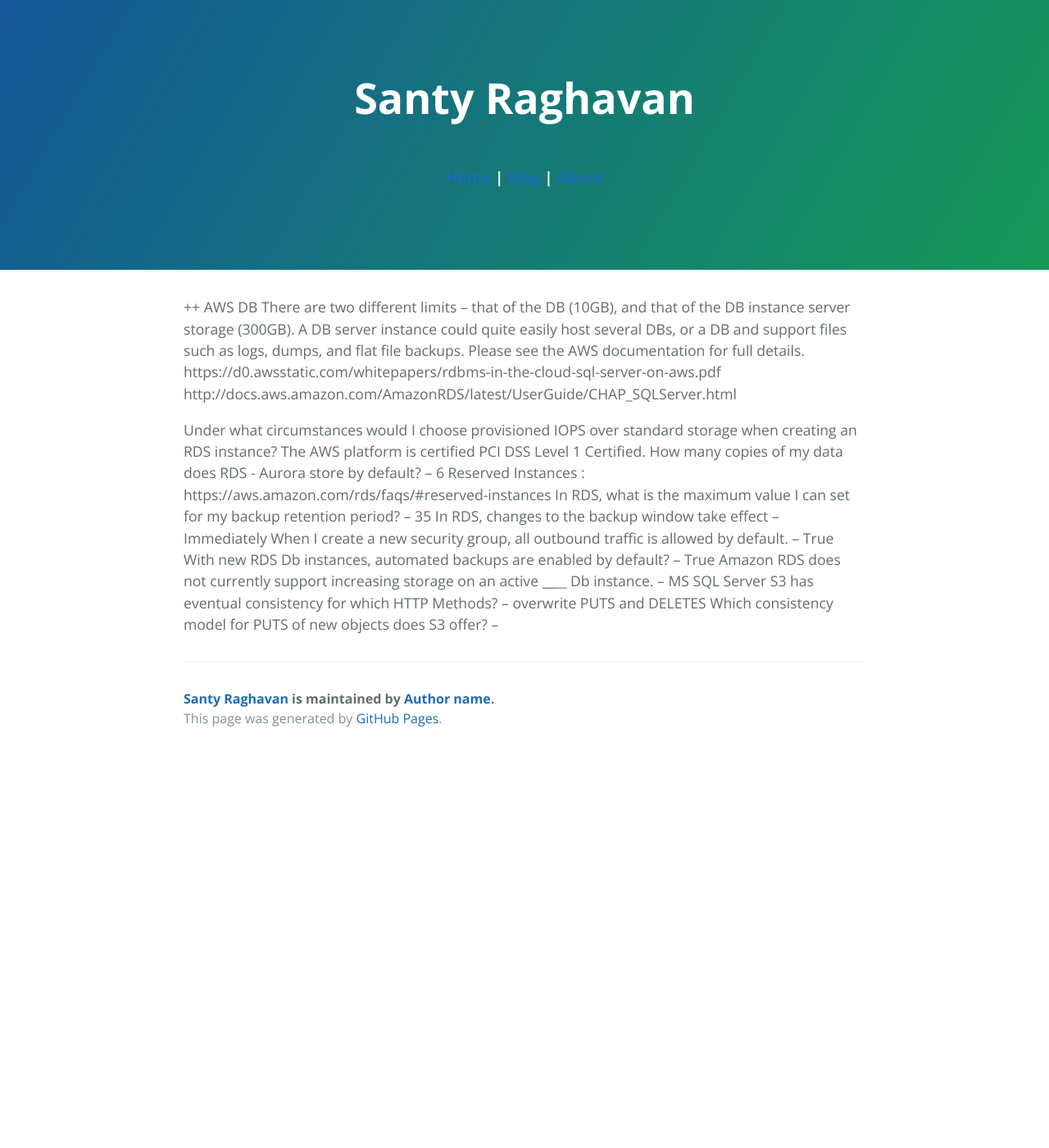
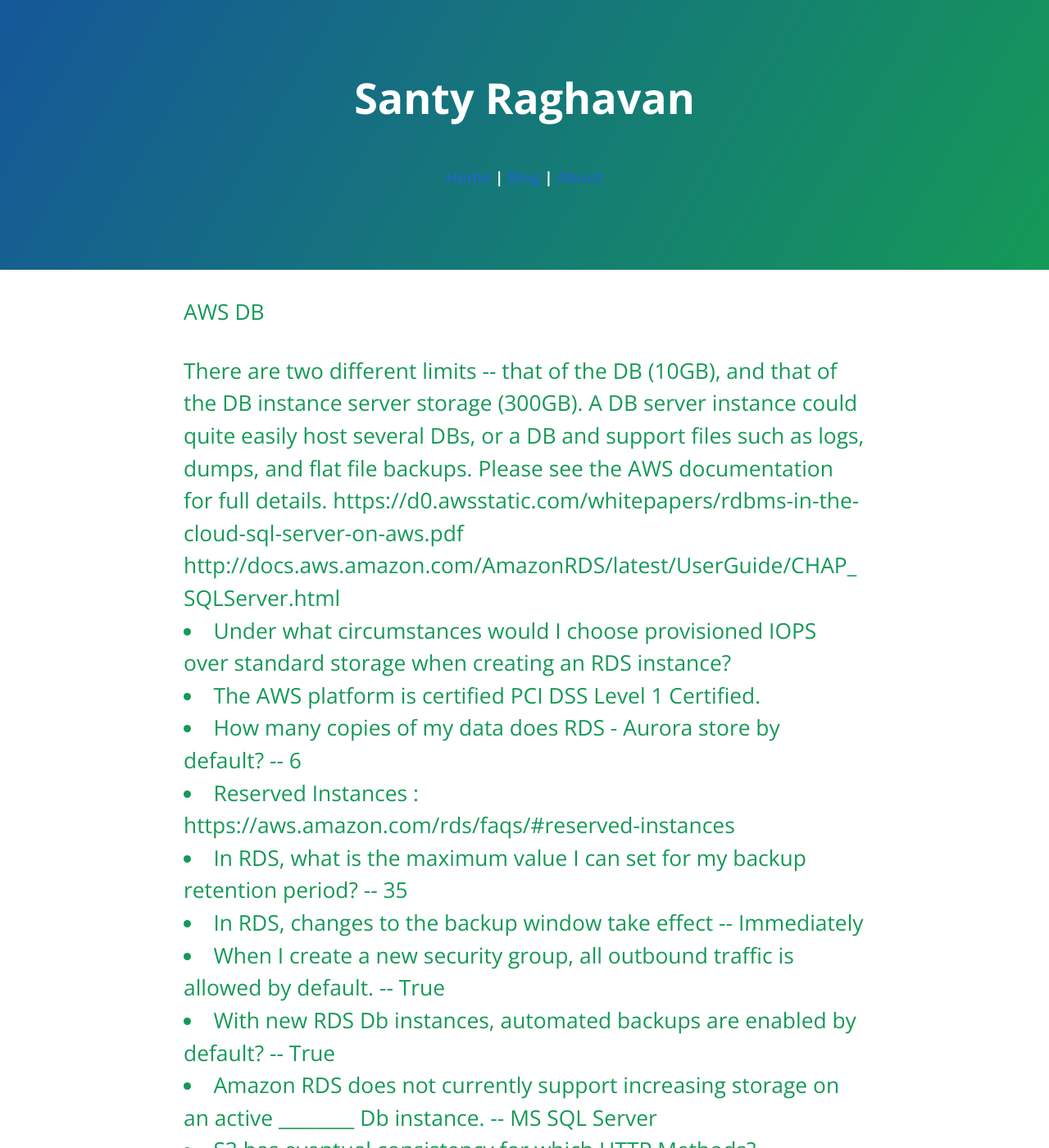
Before and after one commit to santyraghavan/santyraghavan.github.io, a Jekyll site: the page built from _posts/2016-02-12-sample-content.md, in a window 1280 px wide and 1400 px high. Shown: the whole window at 82% size. Built offline with Jekyll 4.4.1, drawn with Linux system fonts in a browser that asks for light colours; some of the changed text lies outside the part shown.

Commit message:
Update 2016-02-12-sample-content.md

```diff
--- a/_posts/2016-02-12-sample-content.md
+++ b/_posts/2016-02-12-sample-content.md
@@ -5,19 +5,20 @@ date:   2016-02-12 17:50:00
 categories: main
 ---
 
-++ AWS DB
+<h2> AWS DB <h2>
+
 There are two different limits -- that of the DB (10GB), and that of the DB instance server storage (300GB). A DB server instance could quite easily host several DBs, or a DB and support files such as logs, dumps, and flat file backups. Please see the AWS documentation for full details.
 https://d0.awsstatic.com/whitepapers/rdbms-in-the-cloud-sql-server-on-aws.pdf
 http://docs.aws.amazon.com/AmazonRDS/latest/UserGuide/CHAP_SQLServer.html
 
-Under what circumstances would I choose provisioned IOPS over standard storage when creating an RDS instance?
-The AWS platform is certified PCI DSS Level 1 Certified.
-How many copies of my data does RDS - Aurora store by default? -- 6
-Reserved Instances : https://aws.amazon.com/rds/faqs/#reserved-instances
-In RDS, what is the maximum value I can set for my backup retention period? -- 35
-In RDS, changes to the backup window take effect -- Immediately
-When I create a new security group, all outbound traffic is allowed by default. -- True
-With new RDS Db instances, automated backups are enabled by default? -- True
-Amazon RDS does not currently support increasing storage on an active ________ Db instance. -- MS SQL Server
-S3 has eventual consistency for which HTTP Methods? -- overwrite PUTS and DELETES
-Which consistency model for PUTS of new objects does S3 offer? --
+<li>Under what circumstances would I choose provisioned IOPS over standard storage when creating an RDS instance?
+<li>The AWS platform is certified PCI DSS Level 1 Certified.
+<li>How many copies of my data does RDS - Aurora store by default? -- 6
+<li>Reserved Instances : https://aws.amazon.com/rds/faqs/#reserved-instances
+<li>In RDS, what is the maximum value I can set for my backup retention period? -- 35
+<li>In RDS, changes to the backup window take effect -- Immediately
+<li>When I create a new security group, all outbound traffic is allowed by default. -- True
+<li>With new RDS Db instances, automated backups are enabled by default? -- True
+<li>Amazon RDS does not currently support increasing storage on an active ________ Db instance. -- MS SQL Server
+<li>S3 has eventual consistency for which HTTP Methods? -- overwrite PUTS and DELETES
+<li>Which consistency model for PUTS of new objects does S3 offer? --
```
